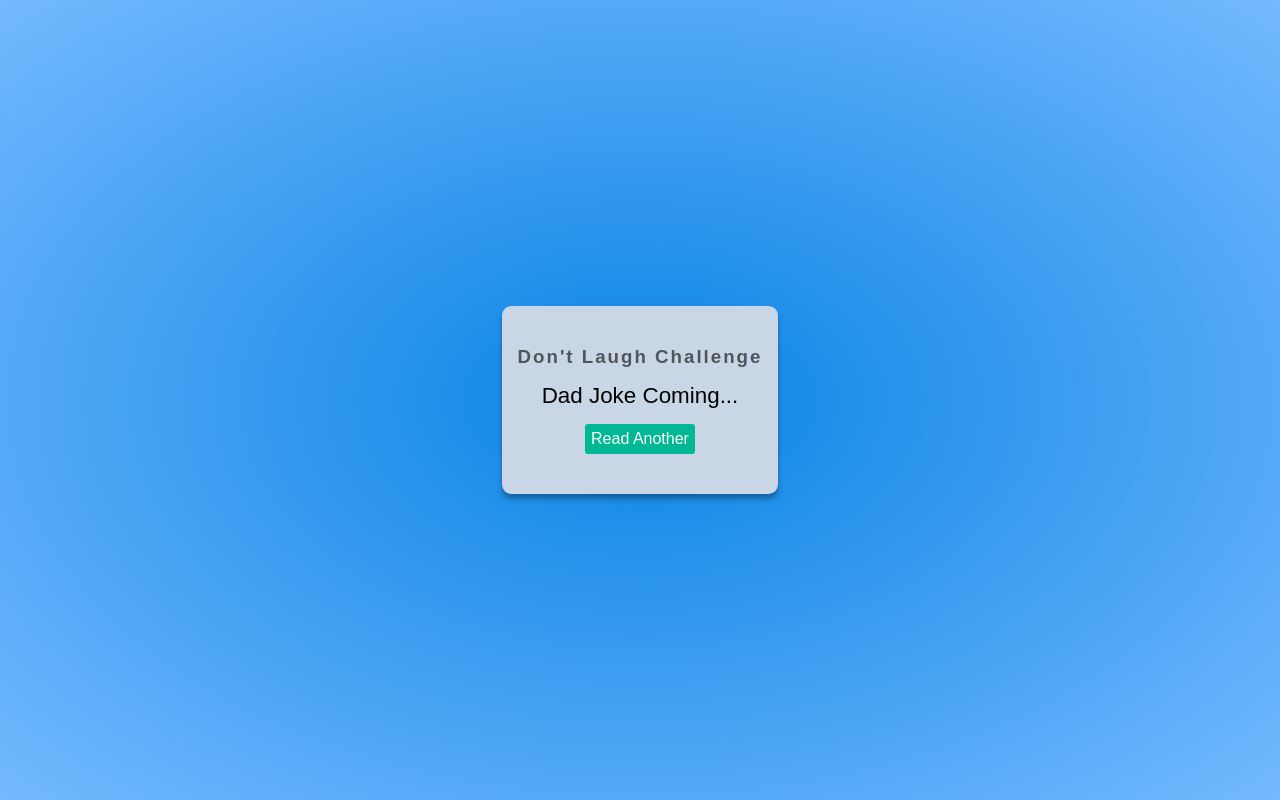
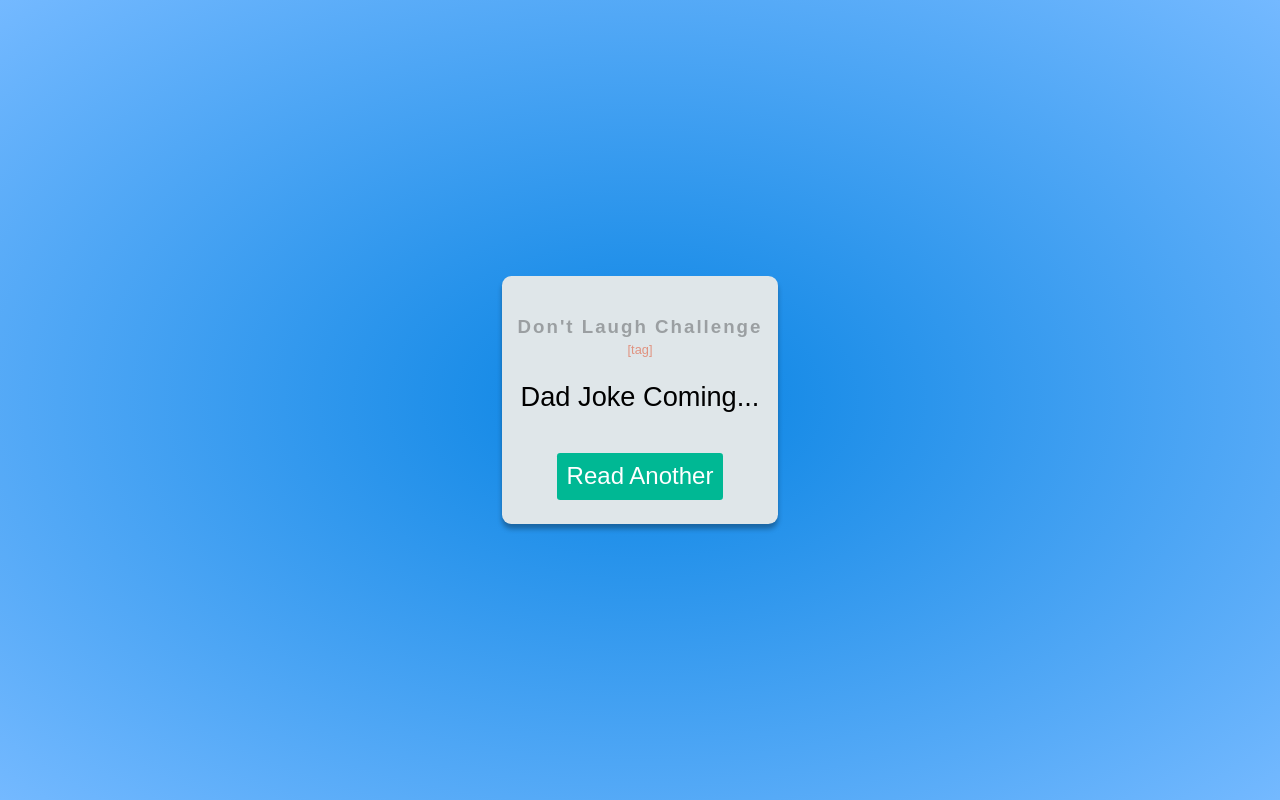
Before and after one commit to stephenmarri/singletons, a plain HTML site: page randomDadJokes/index.html in a window 1280 px wide. Drawn offline with Linux system fonts and the light colour scheme; no server answers; a web font is replaced by a local one.

Commit message:
added two more apis

```diff
--- a/randomDadJokes/index.html
+++ b/randomDadJokes/index.html
@@ -9,6 +9,7 @@
 <body>
     <div class="main-container">
         <h3>Don't Laugh Challenge</h3>
+        <p id="tag">[tag]</p>
         <div class="joke" id="joke">
             Dad Joke Coming...
         </div>
--- a/randomDadJokes/script.js
+++ b/randomDadJokes/script.js
@@ -1,10 +1,21 @@
 window.addEventListener('load',()=>{
     const jokeEl = document.getElementById('joke');
     const jokeBtn = document.getElementById('get_joke');
+    const tag = document.getElementById('tag');
+    var apis = [generateDadJoke,generateNorrisJoke,generateGithubJoke]
 
-    jokeBtn.addEventListener('click',generateJoke);
-    generateJoke();
-    async function generateJoke(){
+    jokeBtn.addEventListener('click',()=>{
+        let pick = Math.floor(Math.random()*(apis.length));
+        apis[pick]();
+
+    });
+    generateDadJoke();
+
+
+
+
+
+    async function generateDadJoke(){
         console.log('starting fetch');
         const jokeFromAPI = await fetch('https://icanhazdadjoke.com/',{
             headers : {
@@ -14,6 +25,24 @@ window.addEventListener('load',()=>{
 
         const joke = await jokeFromAPI.json();
         jokeEl.textContent = joke.joke;
+        tag.textContent="[Dad Jokes]";
+
+    };
+
+    async function generateNorrisJoke(){
+        console.log('starting fetch');
+        const jokeFromAPI = await fetch('https://api.chucknorris.io/jokes/random');
+        const joke = await jokeFromAPI.json();
+        jokeEl.textContent = joke.value;
+        tag.textContent="[Chuck Norris Jokes]";
+
+    };
+    async function generateGithubJoke(){
+        console.log('starting fetch');
+        const jokeFromAPI = await fetch('https://official-joke-api.appspot.com/random_joke');
+        const joke = await jokeFromAPI.json();
+        jokeEl.textContent = joke.setup +" " + joke.punchline;
+        tag.textContent="[Random Jokes]";
 
     };
 
--- a/randomDadJokes/style.css
+++ b/randomDadJokes/style.css
@@ -19,27 +19,36 @@ body{
 
 .main-container{
     /* width: 30%; */
-    max-width: 70%;
+    max-width: 60%;
     /* border: 1px solid black; */
     box-shadow: 0 5px 5px rgba(0,0,0,0.3);
-    background-color: #c8d6e5;
+    background-color: #dfe6e9;
     border-radius: 0.6rem;
     text-align: center;
     padding: 2.5rem 1rem;
+    padding-bottom: 1.5rem;
 }
 
 h3{
-    opacity: 0.6;
-
+    opacity: 0.3;
     letter-spacing: 2px;
 }
 
 
 .joke{
-    font-size: 2rem;
+    font-size: 1.7rem;
     letter-spacing: normal;
     line-height: 3rem;
-    margin: 1.5rem auto;
+    margin: 2rem auto;
+    margin-top: 1rem;
+}
+
+#tag{
+    font-size: 0.8rem;
+    font-weight: 200;
+    margin: 0.2rem auto  ;
+    opacity: 0.7;
+    color: #e17055;
 }
 
 .btn{
@@ -65,19 +74,21 @@ h3{
     body {
      font-size: 10px;
     }
-  }
 
+    .main-container{
+        max-width: 80%;
+    }
   .joke{
     font-size: 1.4rem;
     letter-spacing: normal;
     line-height: 1.5rem;
-    margin: 1rem auto;
+    margin: 1.5rem auto;
 }
 .btn{
-
     border-radius: 0.2rem;
     font-size: 1rem;
     padding: 0.4rem;
 }
 
+}
 /* media queries */
```
